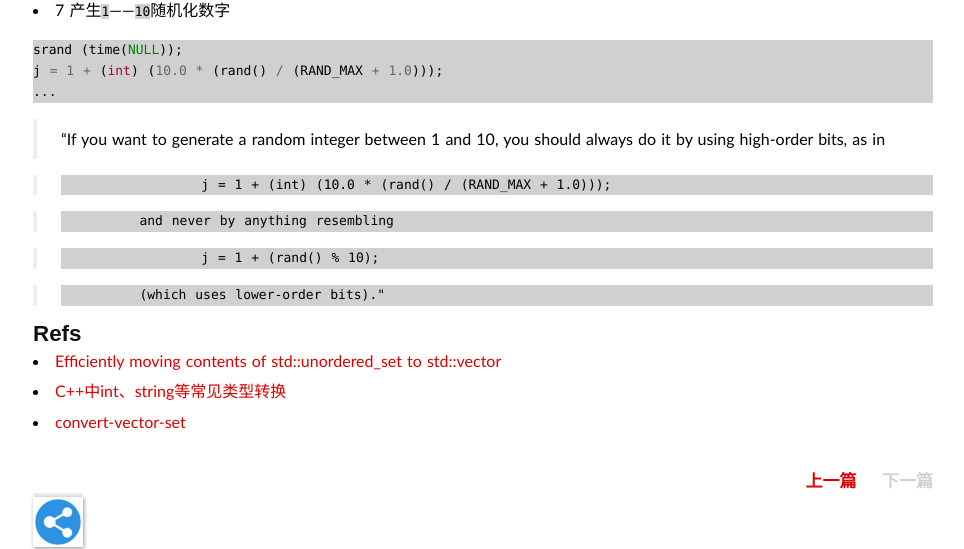
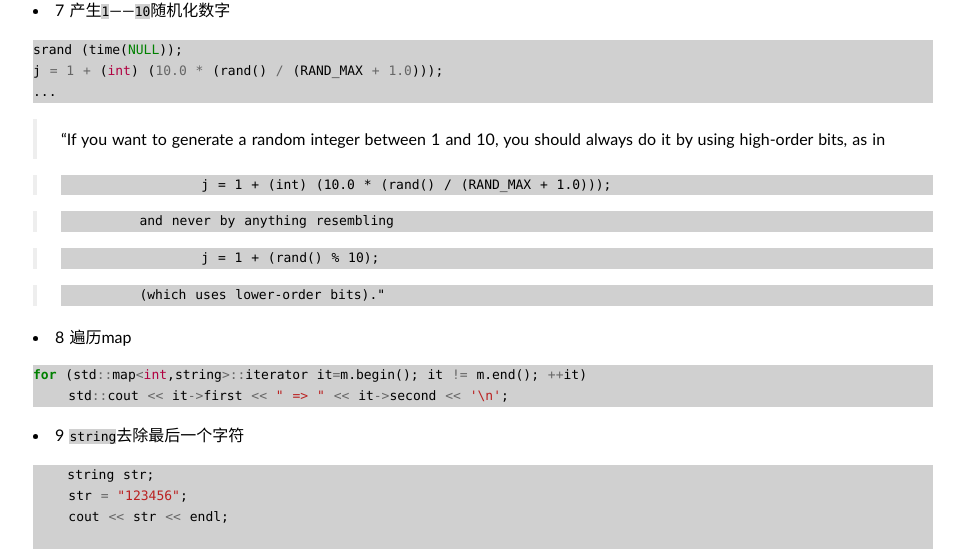
Before and after one commit to duyanghao/duyanghao.github.io, a Jekyll site: the page built from _posts/2018-12-12-c++-practice.md, in a window 1280 px wide and 1400 px high, scrolled down 1819 px. Shown: the top 549 px of the window, without its empty margins (157-1121 px from the left). Built offline with Jekyll 4.4.1, drawn with Linux system fonts in a browser that asks for light colours; some web fonts are replaced; comment, search, counter and statistics services are not loaded; some of the changed text lies outside the part shown.

Commit message:
添加c++ practice
Signed-off-by: duyanghao <1294057873@qq.com>

````diff
--- a/_posts/2018-12-12-c++-practice.md
+++ b/_posts/2018-12-12-c++-practice.md
@@ -122,8 +122,39 @@
 
 >              (which uses lower-order bits)."
 
+* 8 遍历map
+
+```c++
+for (std::map<int,string>::iterator it=m.begin(); it != m.end(); ++it)
+    std::cout << it->first << " => " << it->second << '\n';
+```
+
+* 9 `string`去除最后一个字符
+
+```c++
+    string str;
+    str = "123456";
+    cout << str << endl;
+
+    //方法一：使用substr()
+    str = str.substr(0, str.length() - 1);
+    cout << str << endl;
+
+    //方法二：使用erase()
+    str.erase(str.end() - 1);
+    cout << str << endl;
+```
+
+## c++编程思想
+
+* 尽量用函数，避免代码臃肿
+* 尽量用引用传参，避免开销
+* STL尽可能使用常用的容器：vector、map、set等，完全足够大多数业务场景——越简单的容器用起来越不容易出错
+
 ## Refs
 
 * [Efficiently moving contents of std::unordered_set to std::vector](https://stackoverflow.com/questions/42519867/efficiently-moving-contents-of-stdunordered-set-to-stdvector)
 * [C++中int、string等常见类型转换](https://www.cnblogs.com/gaobw/p/7070622.html)
 * [convert-vector-set](https://www.techiedelight.com/convert-vector-set-cpp/)
+* [How to get current time and date in C++?](https://stackoverflow.com/questions/997946/how-to-get-current-time-and-date-in-c)
+* [Yesterday's date using c++](https://www.daniweb.com/programming/software-development/threads/506043/yesterday-s-date-using-c)
````
